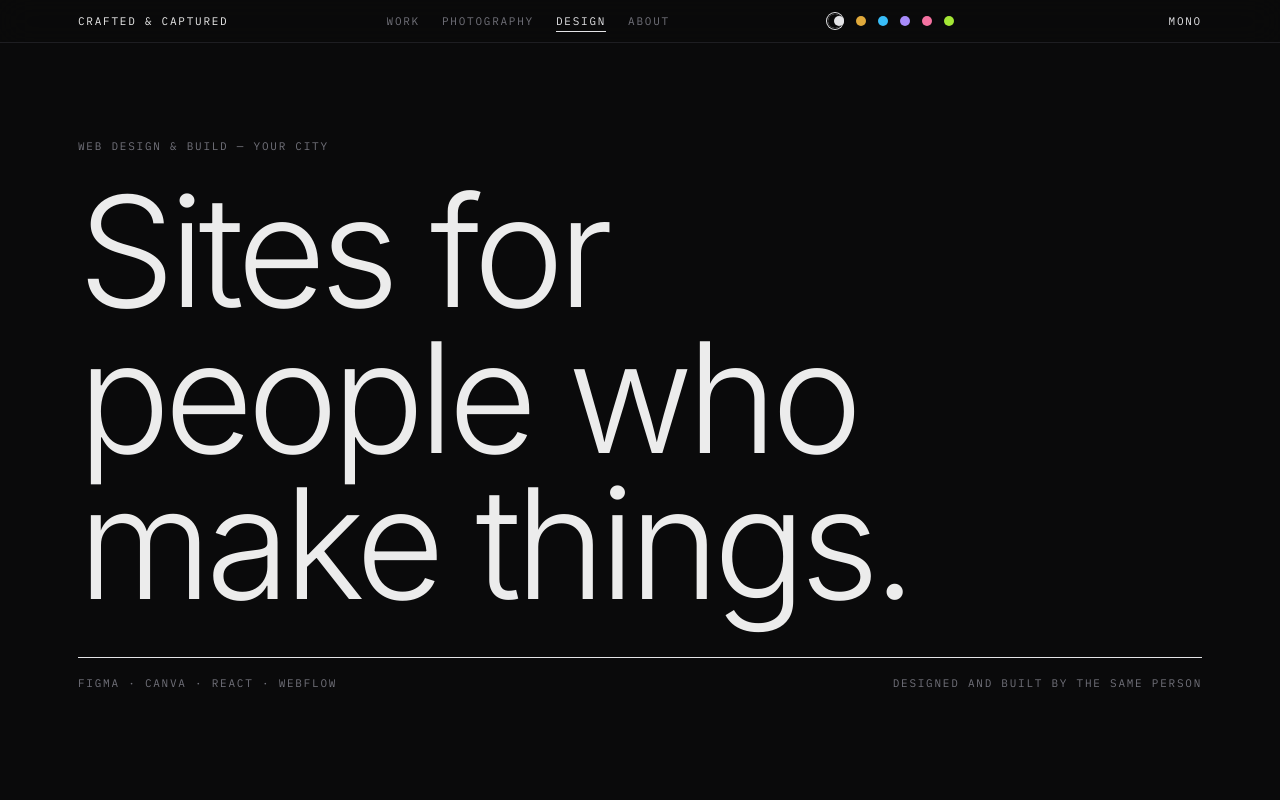
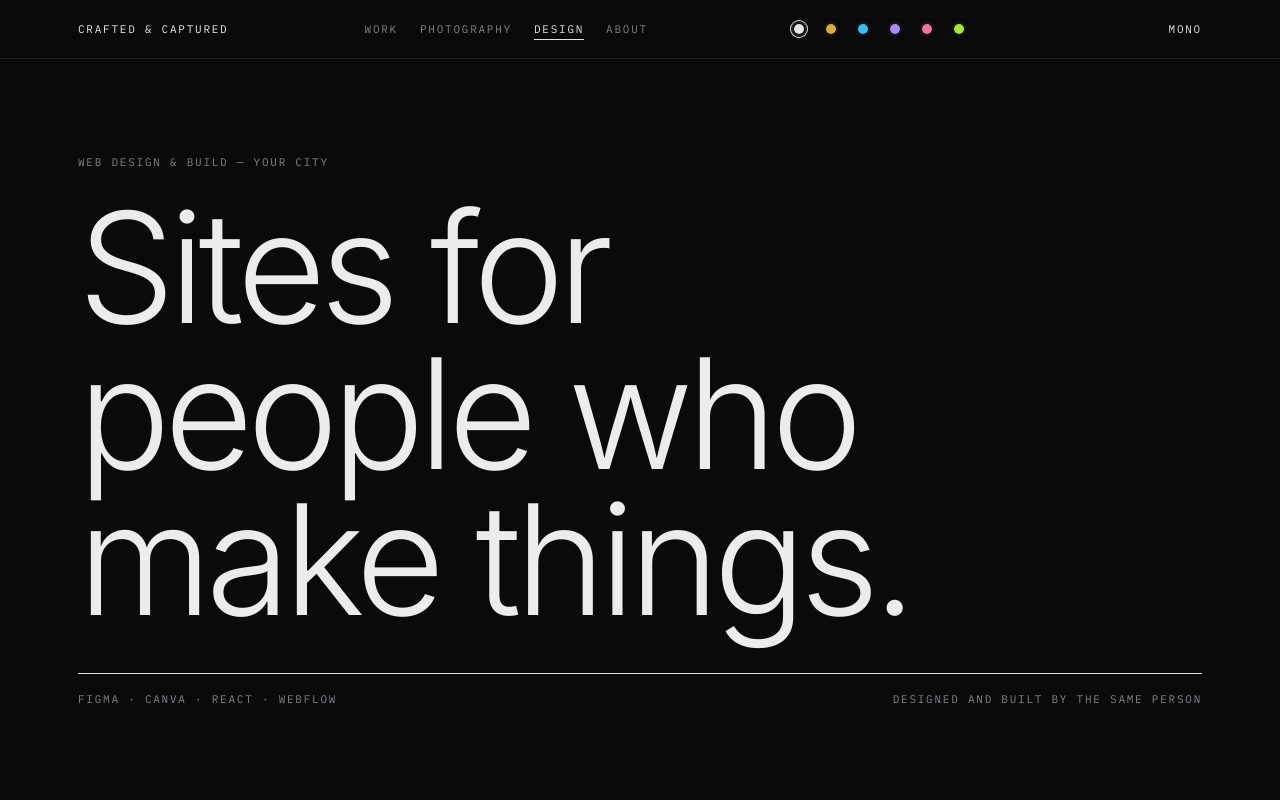
Before and after one commit to DhruvSharma-05/portfolio-designs-, a React (Vite) app: page /design in a window 1280 px wide. Shown: the top 800 px of the page. Built offline with nearby package versions, Linux system fonts and the light colour scheme.

Commit message:
Lightbox focus management and Body-text contrast (Critical).

```diff
--- a/src/data.js
+++ b/src/data.js
@@ -40,13 +40,22 @@ export const img = (s, w = 1200, h = 800) => {
   return `https://picsum.photos/seed/${s}/${w}/${h}`;
 };
 
+/* ratio(seed, fw, fh): CSS aspect-ratio for a seed — the synced photo's
+   real dimensions when the manifest has them, the placeholder's requested
+   size otherwise. Lets free-flowing grids reserve space before the image
+   loads, so lazy loading doesn't shift the layout. */
+export const ratio = (s, fw = 3, fh = 2) => {
+  const p = PHOTOS.get(s);
+  return p?.w && p?.h ? `${p.w} / ${p.h}` : `${fw} / ${fh}`;
+};
+
 /* Shared near-black base. Themes differ ONLY by accent — the room stays
    dark, one light changes. */
 const BASE = {
   bg: "#0A0A0B",
   panel: "#111114",
   ink: "#ECECEC",
-  dim: "#71717A",
+  dim: "#82828B",
   rule: "#1E1E22",
   filter: "saturate(0.92) brightness(0.96)",
 };
@@ -344,11 +353,15 @@ export const CSS = `
 .bar-in { display: flex; align-items: center; justify-content: space-between; gap: 16px;
   padding: 14px 28px; max-width: 1180px; margin: 0 auto; }
 .brand { color: var(--ink); }
-.chips { display: flex; gap: 8px; align-items: center; }
-.chip { width: 14px; height: 14px; border-radius: 50%; position: relative;
-  border: 1px solid var(--rule); display: grid; place-items: center; }
-.chip i { display: block; width: 10px; height: 10px; border-radius: 50%; }
-.chip[aria-pressed="true"] { box-shadow: 0 0 0 1px var(--bg), 0 0 0 2px var(--accent); }
+/* Each chip is a 30px tap target; the 14px ring it draws is the visual.
+   (44px targets won't fit the bar — 30px is the honest compromise.) */
+.chips { display: flex; gap: 2px; align-items: center; }
+.chip { width: 30px; height: 30px; border-radius: 50%; position: relative;
+  display: grid; place-items: center; }
+.chip::before { content: ""; position: absolute; inset: 0; margin: auto;
+  width: 14px; height: 14px; border-radius: 50%; border: 1px solid var(--rule); }
+.chip i { display: block; width: 10px; height: 10px; border-radius: 50%; position: relative; }
+.chip[aria-pressed="true"]::before { box-shadow: 0 0 0 1px var(--bg), 0 0 0 2px var(--accent); }
 .themename { min-width: 92px; text-align: right; color: var(--accent); }
 @media (max-width: 640px) { .themename { display: none; } }
 .prog { position: absolute; left: 0; bottom: -1px; height: 1px; background: var(--accent);
@@ -501,9 +514,12 @@ export const CSS = `
 .q p { font-weight: 300; letter-spacing: -0.02em; font-size: clamp(21px, 2.7vw, 32px);
   line-height: 1.35; max-width: 24ch; }
 .q footer { margin-top: 22px; }
-.dots { display: flex; gap: 8px; margin-top: 28px; }
-.dot { width: 26px; height: 2px; background: var(--rule); transition: background-color .4s; }
-.dot.on { background: var(--accent); }
+/* Each dot is a 26px-tall tap target; the 2px bar centred in it is the visual. */
+.dots { display: flex; gap: 8px; margin-top: 16px; }
+.dot { width: 26px; height: 26px; position: relative; }
+.dot::before { content: ""; position: absolute; left: 0; right: 0; top: 50%;
+  margin-top: -1px; height: 2px; background: var(--rule); transition: background-color .4s; }
+.dot.on::before { background: var(--accent); }
 
 /* --- end --- */
 .end { padding: 14vh 0 44px; border-top: 1px solid var(--rule); }
@@ -641,10 +657,11 @@ export const CSS = `
 /* tick rail — one bar per featured project, the active one fills with
    the autoplay timer */
 .ticks { display: flex; gap: 10px; align-items: center; }
-.tick-btn { width: 54px; height: 2px; background: var(--rule); position: relative;
-  overflow: hidden; }
-.tick-btn i { position: absolute; inset: 0; background: var(--accent);
-  transform: scaleX(0); transform-origin: left; }
+.tick-btn { width: 54px; height: 26px; position: relative; }
+.tick-btn::before { content: ""; position: absolute; left: 0; right: 0; top: 50%;
+  margin-top: -1px; height: 2px; background: var(--rule); }
+.tick-btn i { position: absolute; left: 0; right: 0; top: 50%; margin-top: -1px;
+  height: 2px; background: var(--accent); transform: scaleX(0); transform-origin: left; }
 .tick-btn[aria-current="true"] i { animation: tickFill 5.4s linear forwards; }
 @keyframes tickFill { to { transform: scaleX(1); } }
 .tick-btn:hover i { transform: scaleX(1); opacity: .4; animation: none; }
@@ -693,7 +710,7 @@ export const CSS = `
   position: relative; background: var(--panel); }
 .roll-fr img { pointer-events: none; }
 .roll-nav { display: flex; gap: 10px; margin-top: 4px; }
-.roll-btn { width: 42px; height: 42px; border: 1px solid var(--rule); border-radius: 50%;
+.roll-btn { width: 44px; height: 44px; border: 1px solid var(--rule); border-radius: 50%;
   display: grid; place-items: center; transition: border-color .3s ease, color .3s ease; }
 .roll-btn:hover { border-color: var(--accent); color: var(--accent); }
 @media (max-width: 700px) { .roll-fr { width: 84vw; } }
@@ -707,7 +724,8 @@ export const CSS = `
   object-fit: contain; border-radius: 3px; }
 .lb-foot { display: flex; justify-content: center; gap: 8px; }
 .lb-x { font-family: 'IBM Plex Mono', monospace; font-size: 11px; letter-spacing: .16em;
-  text-transform: uppercase; transition: color .3s; }
+  text-transform: uppercase; transition: color .3s;
+  padding: 14px; margin: -14px; } /* bigger tap target, no layout shift */
 .lb-x:hover { color: var(--accent); }
 .lb-arrow { position: absolute; top: 50%; transform: translateY(-50%); z-index: 3;
   width: 52px; height: 52px; border-radius: 50%; display: grid; place-items: center;
--- a/src/pages/DesignProject.jsx
+++ b/src/pages/DesignProject.jsx
@@ -4,7 +4,7 @@ import gsap from "gsap";
 import { ScrollTrigger } from "gsap/ScrollTrigger";
 import { useGSAP } from "@gsap/react";
 import { motion } from "motion/react";
-import { WEB_PROJECTS, img, prefersReduced } from "../data.js";
+import { WEB_PROJECTS, img, ratio, prefersReduced } from "../data.js";
 import { Reveal, TLink } from "../ui.jsx";
 import { useApp } from "../context.js";
 
@@ -116,7 +116,8 @@ export default function DesignProject() {
         <div className="mono" style={{ marginBottom: 24 }}>The screens</div>
         <div className="screens">
           {w.shots.map((s, n) => (
-            <Reveal className="screen" key={s + n} delay={0.04}>
+            <Reveal className="screen" key={s + n} delay={0.04}
+              style={{ aspectRatio: ratio(s, 1600, 1000) }}>
               <img src={img(s, 1600, 1000)} alt={`${w.t}, screen ${n + 1}`} loading="lazy" />
             </Reveal>
           ))}
--- a/src/pages/PhotoProject.jsx
+++ b/src/pages/PhotoProject.jsx
@@ -4,7 +4,7 @@ import gsap from "gsap";
 import { ScrollTrigger } from "gsap/ScrollTrigger";
 import { useGSAP } from "@gsap/react";
 import { motion, AnimatePresence } from "motion/react";
-import { PHOTO_PROJECTS, img, prefersReduced } from "../data.js";
+import { PHOTO_PROJECTS, img, ratio, prefersReduced } from "../data.js";
 import { Reveal, TLink } from "../ui.jsx";
 import { useApp } from "../context.js";
 
@@ -100,6 +100,7 @@ export default function PhotoProject() {
             {p.photos.map((s, n) => (
               <figure key={s + n} onClick={() => setLb(n)} data-cursor="Expand"
                 role="button" tabIndex={0} aria-label={`Open frame ${n + 1}`}
+                style={{ aspectRatio: ratio(s, 900, n % 3 === 1 ? 1200 : 700) }}
                 onKeyDown={(e) => { if (e.key === "Enter" || e.key === " ") { e.preventDefault(); setLb(n); } }}>
                 <span className="idx mono">{String(n + 1).padStart(2, "0")}</span>
                 <img src={img(s, 900, n % 3 === 1 ? 1200 : 700)} alt={`${p.t}, frame ${n + 1}`} loading="lazy" />
@@ -182,19 +183,33 @@ function Roll({ photos, title, onOpen }) {
 
 /* ---------------- lightbox slideshow ----------------
    Full-screen viewer with keyboard control (← → Esc) and dots. Locks
-   page scroll while open so the page behind doesn't drift. */
+   page scroll while open so the page behind doesn't drift. Focus moves
+   to the Close button on open, Tab cycles inside the dialog, and focus
+   returns to the frame that opened it on close. */
 function Lightbox({ photos, title, index, setIndex, reduced }) {
   const close = useCallback(() => setIndex(-1), [setIndex]);
   const shift = useCallback(
     (d) => setIndex((n) => (n + d + photos.length) % photos.length),
     [setIndex, photos.length],
   );
+  const boxRef = useRef(null);
 
   useEffect(() => {
+    const opener = document.activeElement;
+    boxRef.current?.querySelector(".lb-x")?.focus();
     const key = (e) => {
       if (e.key === "Escape") close();
       if (e.key === "ArrowRight") shift(1);
       if (e.key === "ArrowLeft") shift(-1);
+      if (e.key === "Tab") {
+        const items = boxRef.current?.querySelectorAll("button");
+        if (!items?.length) return;
+        const first = items[0], last = items[items.length - 1];
+        const active = document.activeElement;
+        if (!boxRef.current.contains(active)) { e.preventDefault(); first.focus(); }
+        else if (e.shiftKey && active === first) { e.preventDefault(); last.focus(); }
+        else if (!e.shiftKey && active === last) { e.preventDefault(); first.focus(); }
+      }
     };
     window.addEventListener("keydown", key);
     const prevOverflow = document.documentElement.style.overflow;
@@ -202,11 +217,12 @@ function Lightbox({ photos, title, index, setIndex, reduced }) {
     return () => {
       window.removeEventListener("keydown", key);
       document.documentElement.style.overflow = prevOverflow;
+      if (opener instanceof HTMLElement && document.contains(opener)) opener.focus();
     };
   }, [close, shift]);
 
   return (
-    <motion.div className="lb" role="dialog" aria-modal="true" aria-label={`${title} — frame viewer`}
+    <motion.div className="lb" ref={boxRef} role="dialog" aria-modal="true" aria-label={`${title} — frame viewer`}
       initial={{ opacity: 0 }} animate={{ opacity: 1 }} exit={{ opacity: 0 }}
       transition={{ duration: reduced ? 0 : 0.3 }}>
       <div className="lb-bar">
@@ -230,6 +246,7 @@ function Lightbox({ photos, title, index, setIndex, reduced }) {
       <div className="lb-foot">
         {photos.map((s, n) => (
           <button key={s + n} className={`dot ${n === index ? "on" : ""}`}
+            aria-current={n === index || undefined}
             onClick={() => setIndex(n)} aria-label={`Frame ${n + 1}`} />
         ))}
       </div>
```
